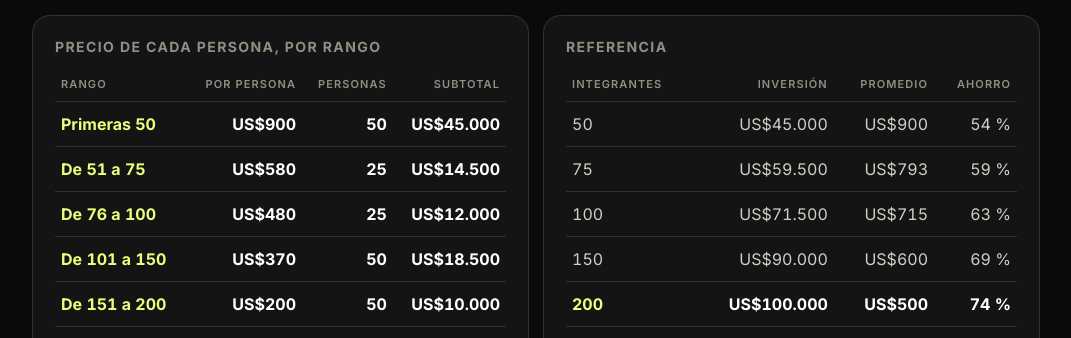
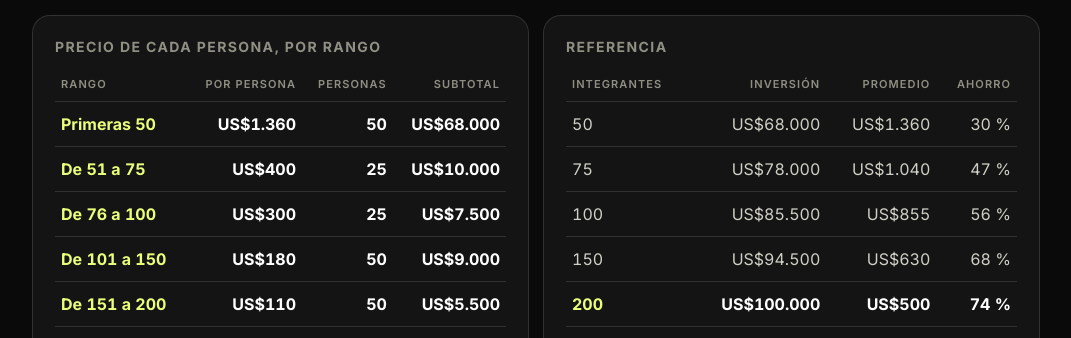
Before and after one commit to Juanjosar20/simulador-cohorte, a plain HTML site: page index.html in a window 1280 px wide. Shown: the part 462-800 px from the top of the page, without its empty margins (104-1175 px from the left). Drawn offline with Linux system fonts and the light colour scheme.

Commit message:
Rangos más caros para grupos pequeños; 200 = US$100.000
Co-Authored-By: Claude Opus 5.5 <noreply@anthropic.com>
Claude-Session: https://claude.ai/code/session_0195TjmjBYATRa9EjcLAtygS

```diff
--- a/index.html
+++ b/index.html
@@ -45,7 +45,7 @@ tr.on td{color:var(--ink);font-weight:700}tr.on td:first-child{color:var(--lime)
 <p class="note">Precio estándar: US$1.950 por persona (cupo de AI Sales en cohorte compartida). Cohorte personalizada desde 50 integrantes. Precio indicativo en USD; el alcance final se define en la reunión de diagnóstico.</p>
 </div>
 <script>
-const T=[[1,50,900,'Primeras 50'],[51,75,580,'De 51 a 75'],[76,100,480,'De 76 a 100'],[101,150,370,'De 101 a 150'],[151,200,200,'De 151 a 200']];
+const T=[[1,50,1360,'Primeras 50'],[51,75,400,'De 51 a 75'],[76,100,300,'De 76 a 100'],[101,150,180,'De 101 a 150'],[151,200,110,'De 151 a 200']];
 const STD=1950,f=n=>'US$'+Math.round(n).toLocaleString('es-CO');
 function total(n){let t=0;for(const[a,b,p]of T){if(n>=a)t+=(Math.min(n,b)-a+1)*p}return t}
 function draw(n){n=Math.max(50,Math.min(200,Math.round(+n||50)));r.value=n;document.getElementById('n').value=n;
```
